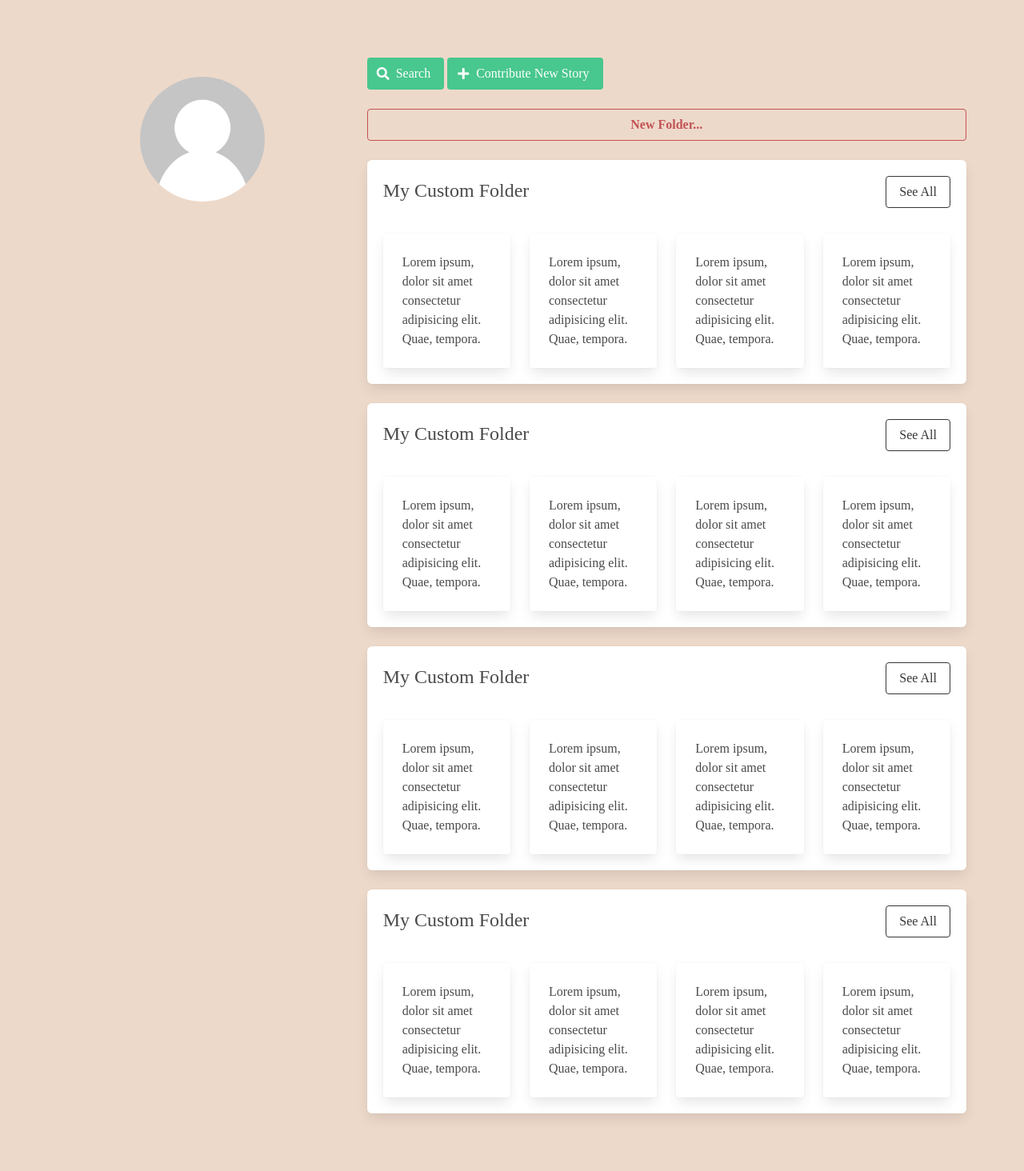
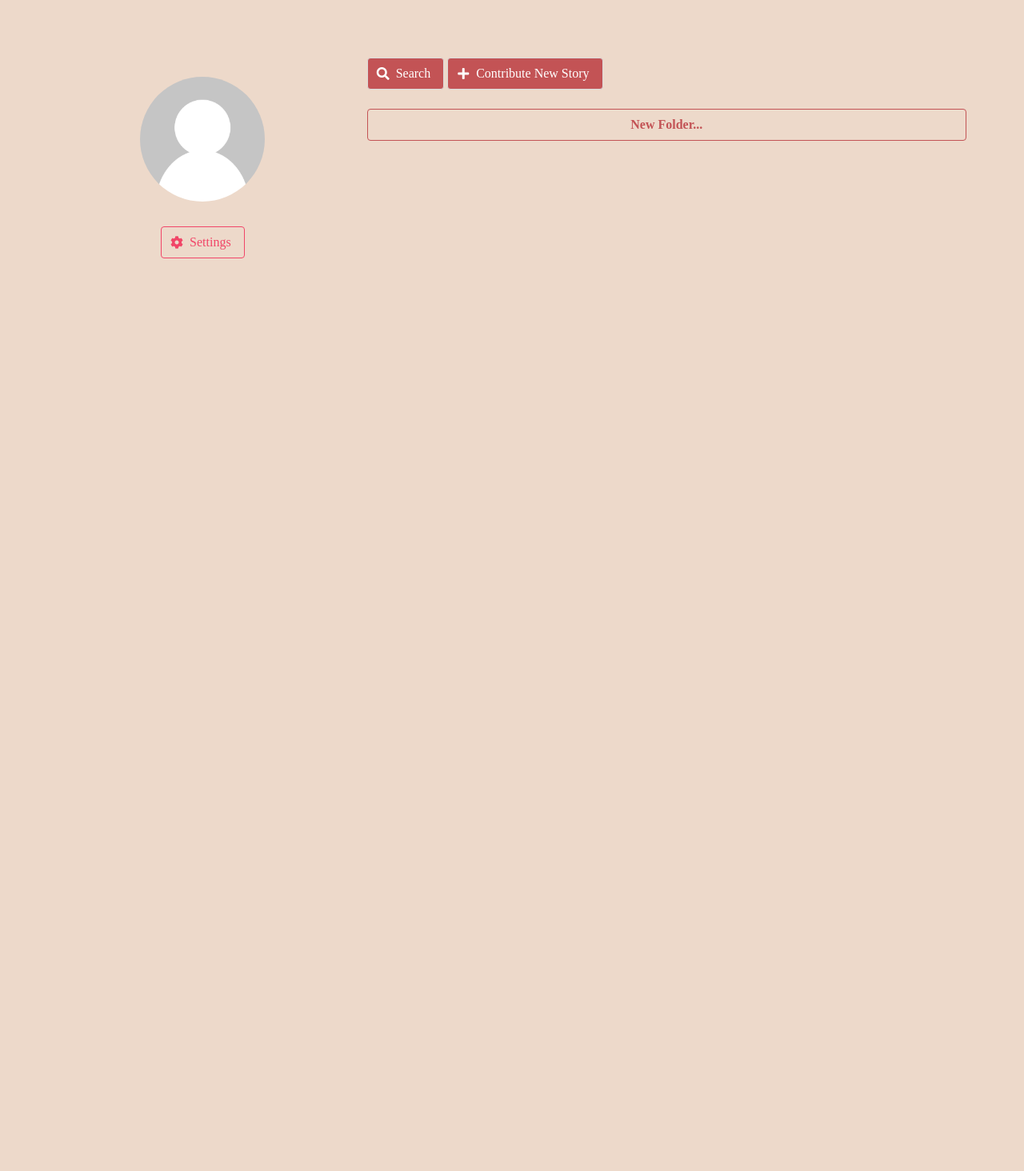
Before and after one commit to yashprakash13/honeysuckle-web, a Django app: page /profiles/me/ in a window 1280 px wide. Shown: the part 52-1516 px from the top of the page at 80% size. After the commit the page ends 375 px from the top, so only its background shows below. Run offline with Django 3.2, Linux system fonts and the light colour scheme; the visitor is signed in with stand-in values (Sample User, id 1); data comes from the database, SQL or seed files in the repository; some libraries are stand-ins or nearby versions; some web fonts are replaced.

Commit message:
profile page data display done, settings button added.

```diff
--- a/hbeg/profiles/models.py
+++ b/hbeg/profiles/models.py
@@ -1,5 +1,22 @@
 from django.db import models
 from accounts.models import Member
+
+
+# define a single story
+class Story(models.Model):
+    story_name = models.CharField(max_length=100)
+    author_name = models.CharField(max_length=100)
+    link = models.CharField(max_length=100)
+    added_on = models.DateTimeField(auto_now_add=True)
+
+    class Meta:
+        ordering = ['story_name']
+        verbose_name_plural = 'Stories'
+
+    def __str__(self):
+        return self.story_name
+
+
 
 # to define a folder to keep stories
 class Folder(models.Model):
@@ -8,6 +25,7 @@ class Folder(models.Model):
     is_visible = models.BooleanField(default=True)
     created_by = models.ForeignKey(Member, on_delete=models.CASCADE, related_name='Folders')
     created_at = models.DateTimeField(auto_now_add=True)
+    story = models.ManyToManyField(Story, null=True, blank=True)
 
     def __str__(self):
         return self.folder_name
@@ -17,21 +35,6 @@ class Folder(models.Model):
         ordering = ['folder_name']
 
 
-# define a single story
-class Story(models.Model):
-    story_name = models.CharField(max_length=100)
-    author_name = models.CharField(max_length=100)
-    link = models.CharField(max_length=100)
-    added_on = models.DateTimeField(auto_now_add=True)
-    folder = models.ManyToManyField(Folder)
-
-    class Meta:
-        ordering = ['story_name']
-        verbose_name_plural = 'Stories'
-
-    def __str__(self):
-        return self.story_name
-
 
 # to define tags shown on member profile
 class Tag(models.Model):
@@ -40,6 +43,7 @@ class Tag(models.Model):
 
     def __str__(self):
         return self.tag_name
+
 
 
 # define the profile created upon member registration
--- a/hbeg/profiles/templates/profiles/profile.html
+++ b/hbeg/profiles/templates/profiles/profile.html
@@ -23,18 +23,27 @@
                 {{profile.bio}}
             </div>
         {% endif %}
+        {% comment %} profile settings button {% endcomment %}
+        <div class="content has-text-centered">
+            <div class="button is-danger is-outlined">
+                <span class="icon">
+                    <i class="fas fa-cog"></i>
+                </span>
+                <span>Settings</span>
+            </div>
+        </div>
     </div>
     {% comment %} for Reading List, all folders to be included for the member {% endcomment %}
     <div class="column is-8">
         {% comment %} include contribute and search buttons {% endcomment %}
         <div class="content">
-            <div class="button is-success">
+            <div class="button" id="search-btn">
                 <span class="icon">
                     <i class="fas fa-search"></i>
                 </span>
                 <span>Search</span>
             </div>
-            <div class="button is-success">
+            <div class="button" id="contribute-story-btn">
                 <span class="icon">
                     <i class="fas fa-plus"></i>
                 </span>
@@ -50,10 +59,9 @@
             </a>
         </div>
         {% comment %} adding folders one by one here {% endcomment %}
-        {% include 'profiles/single_folder_layout.html' %}
-        {% include 'profiles/single_folder_layout.html' %}
-        {% include 'profiles/single_folder_layout.html' %}
-        {% include 'profiles/single_folder_layout.html' %}
+        {% for folder in folders %}
+            {% include 'profiles/single_folder_layout.html' %}
+        {% endfor %}
     </div>
 </div>
 
--- a/hbeg/profiles/templates/profiles/single_fic_card_layout.html
+++ b/hbeg/profiles/templates/profiles/single_fic_card_layout.html
@@ -2,7 +2,14 @@
     <div class="card">
         <div class="card-content">
             <div class="content">
-                Lorem ipsum, dolor sit amet consectetur adipisicing elit. Quae, tempora.
+                <a class="subtitle" href="#">
+                    {{story.story_name}}
+                </a>
+            </div>
+            <div class="content">
+                <p class="is-size-6" id="author_name">
+                   {{story.author_name}}
+                </p>
             </div>
         </div>
     </div>
--- a/hbeg/profiles/templates/profiles/single_folder_layout.html
+++ b/hbeg/profiles/templates/profiles/single_folder_layout.html
@@ -1,19 +1,23 @@
 <div class="box">
     <div class="columns">
         <div class="column is-4">
-            <div class="is-size-4 mb-3">My Custom Folder</div>
+            <div class="is-size-4 mb-3">{{folder.folder_name}}</div>
         </div>
         <div class="column ">
+        {% if folder.story.all %}
             <div id="see-all-outlined-button" class="button is-dark is-outlined is-pulled-right">See All</div>
+        {% endif %}
         </div>
     </div>
 
         <div class="content">
             <div class="columns">
+            {% if not folder.story.all %}
+                <p class="is-size-6 m-3">Empty Folder.</p>
+            {% endif %}
+            {% for story in folder.story.all %}
                 {% include 'profiles/single_fic_card_layout.html' %}
-                {% include 'profiles/single_fic_card_layout.html' %}
-                {% include 'profiles/single_fic_card_layout.html' %}
-                {% include 'profiles/single_fic_card_layout.html' %}
+            {% endfor %}
             </div>
         </div>
 </div>
--- a/hbeg/profiles/templates/profiles/styles.html
+++ b/hbeg/profiles/templates/profiles/styles.html
@@ -66,5 +66,10 @@
     font-weight:bold;
 }
 
+{% comment %} The two buttons at the top {% endcomment %}
+#search-btn, #contribute-story-btn{
+    background-color:#C35355;
+    color:white;
+}
 
 </style>
--- a/hbeg/profiles/views.py
+++ b/hbeg/profiles/views.py
@@ -6,4 +6,7 @@ from .models import *
 class ProfileView(LoginRequiredMixin, View):
     def get(self, request):
         profile = Profile.objects.filter(member = request.user)[0]
-        return render(request, 'profiles/profile.html', {'profile': profile})
+        folders = Folder.objects.filter(created_by = request.user)
+
+        return render(request, 'profiles/profile.html', {'profile': profile,
+                                                        'folders':folders})
```
Also changed, not shown: hbeg/profiles/migrations/0007_auto_20210522_0730.py (added), hbeg/profiles/migrations/0008_alter_folder_story.py (added).
